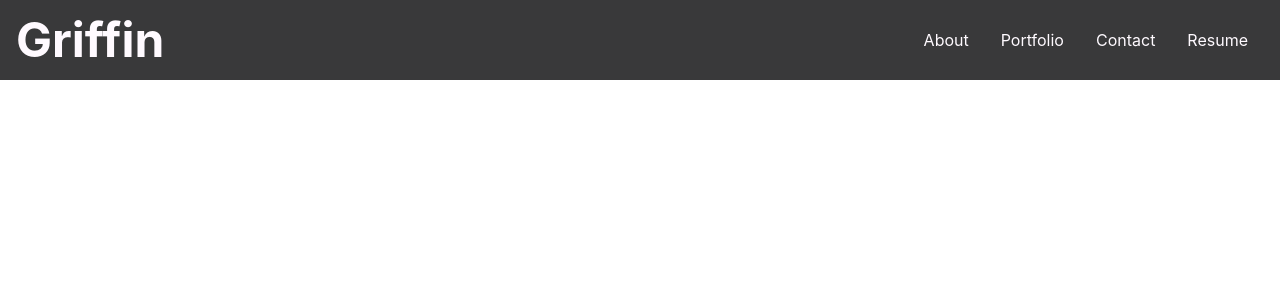
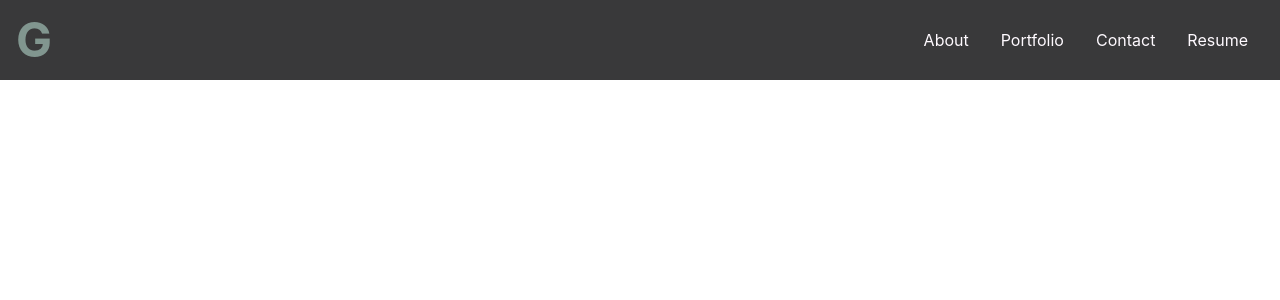
Before and after one commit to ffirgin/React-Portfolio, a React (Create React App) app: page / in a window 1280 px wide. Shown: the top 300 px of the page. Built offline with nearby package versions, Linux system fonts and the light colour scheme; the HTML template or start-up script is replaced by a standard one.

Commit message:
griffin changed to g

```diff
--- a/src/components/Nav.jsx
+++ b/src/components/Nav.jsx
@@ -8,7 +8,7 @@
   return (
     <div className="fixed w-full h-[80px] flex justify-between items-center px-4 bg-[#39393A] text-[#FFFAFF]">
       <div>
-        <h1 className="text-5xl font-bold">Griffin</h1>
+        <h1 className="text-5xl text-[#81968F] font-bold">G</h1>
       </div>
 
       {/* Desktop Menu */}
```
